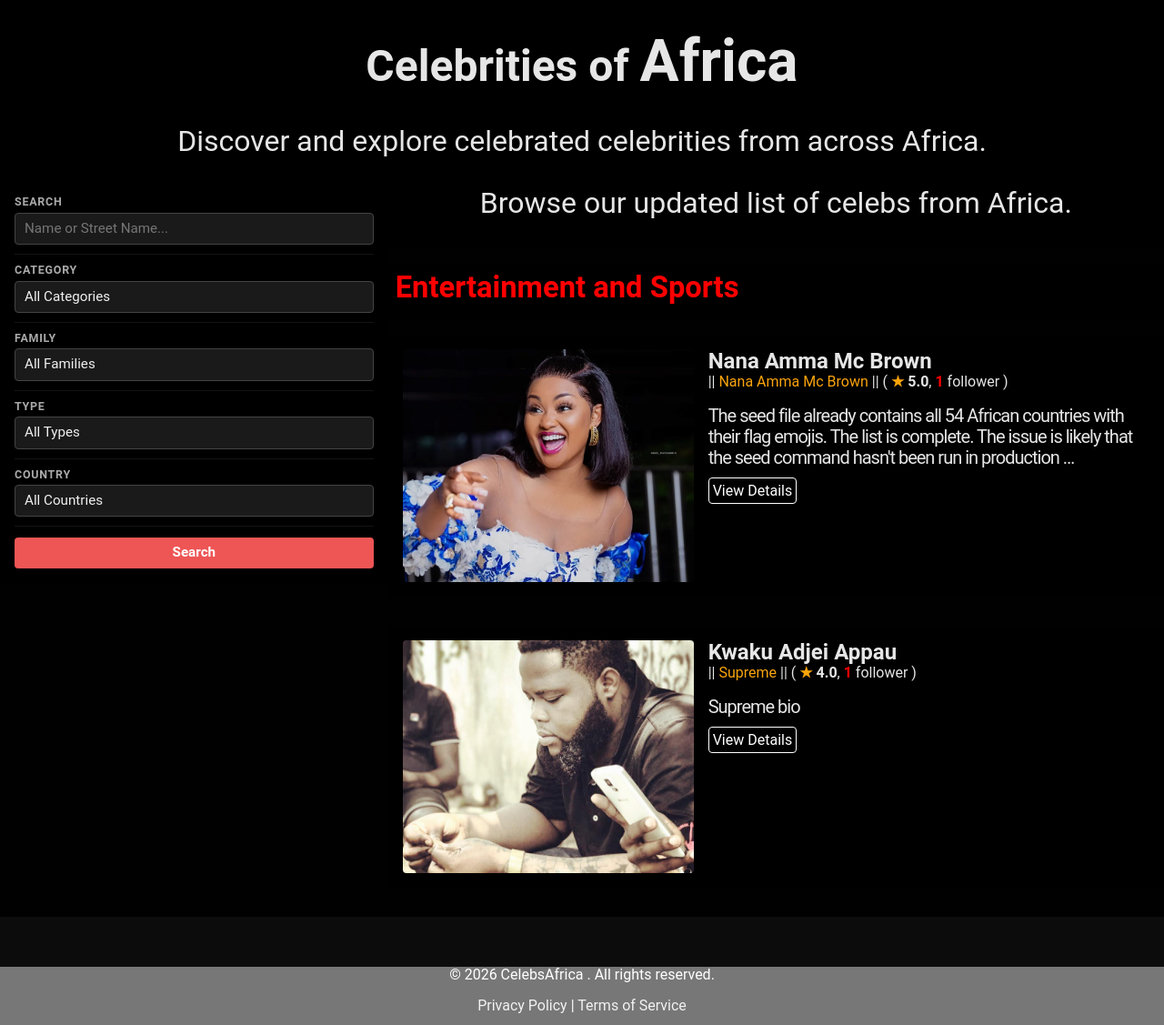
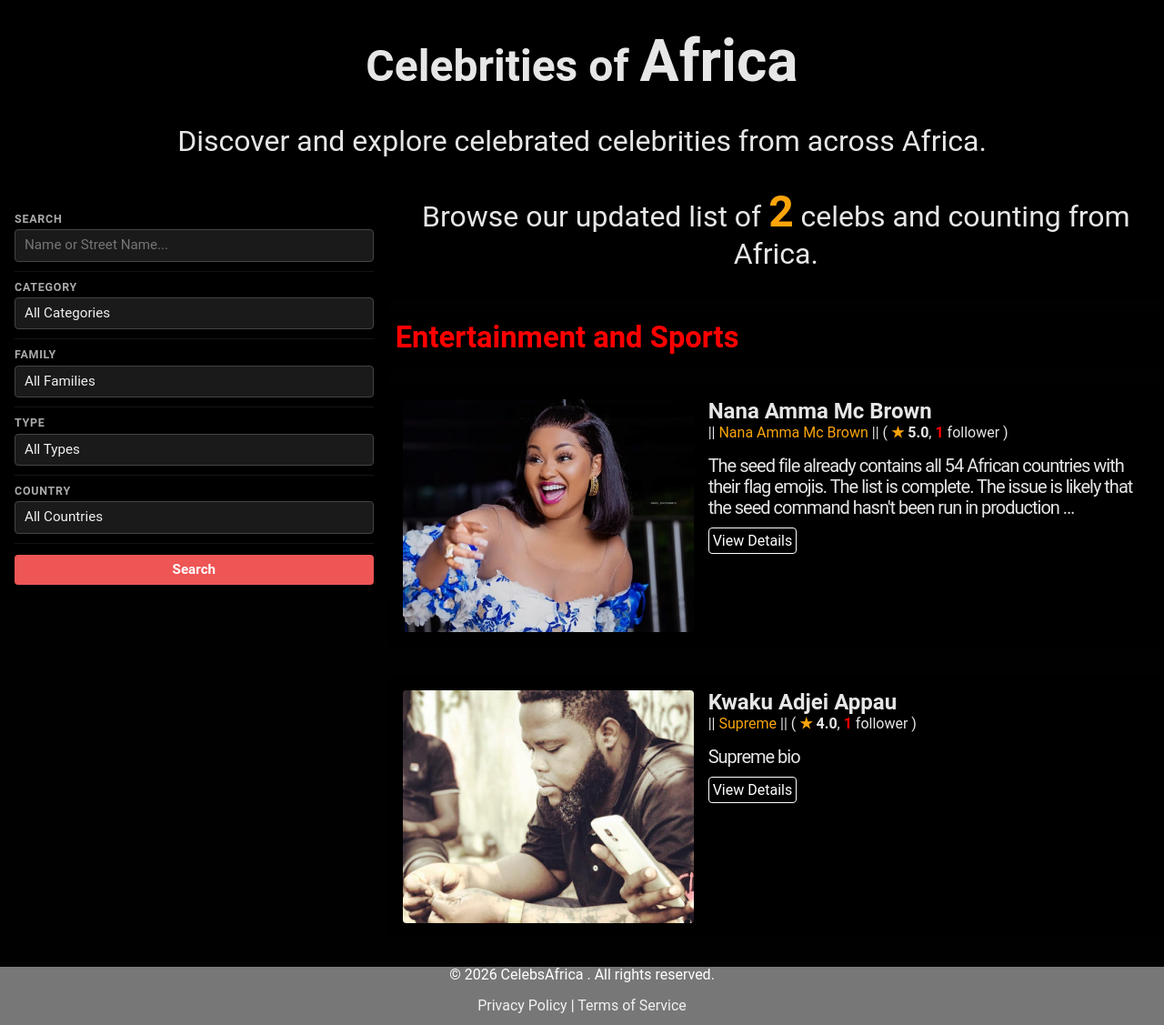
Before and after one commit to KwameDomfe/celebs_africa, a Django app: page / in a window 1280 px wide. Shown: the part 65-1192 px from the top of the page at 91% size. Run offline with Django 5.2, Linux system fonts and the light colour scheme; data comes from the database, SQL or seed files in the repository; some libraries are stand-ins or nearby versions.

Commit message:
Enhanced the UI across pages

```diff
--- a/core/templates/home.html
+++ b/core/templates/home.html
@@ -87,7 +87,7 @@
 
     <aside class="gc1s4 pa1-00 bg-black-80 sticky home-aside"
         style="top:80px; align-self:start;"
-    >
+
         <button class="home-filter-toggle pa1-00"
             style="width:100%;
                 background:#333;
@@ -186,7 +186,7 @@
     <div class="gc5s8 home-main">
         <div class="f2-00 tc bg-black-80 white-90 pa1-00 mb1-00">
             {% comment %} <h3>All Celebs</h3> {% endcomment %}
-            <p>Browse our updated list of celebs from Africa.</p>
+            <p>Browse our updated list of <span class="b gold1 f3-00">{{ total_celebs }}</span> celeb{{ total_celebs|pluralize }} and counting from Africa.</p>
         </div>
         <div>
         {% regroup celebs by type.family.category as category_groups %}
--- a/core/views.py
+++ b/core/views.py
@@ -36,6 +36,7 @@ def home(request):
         'selected_type': type_id,
         'selected_country': country_id,
         'q': q,
+        'total_celebs': Celeb.objects.count(),
     }
     return render(request, 'home.html', context)
 
```
